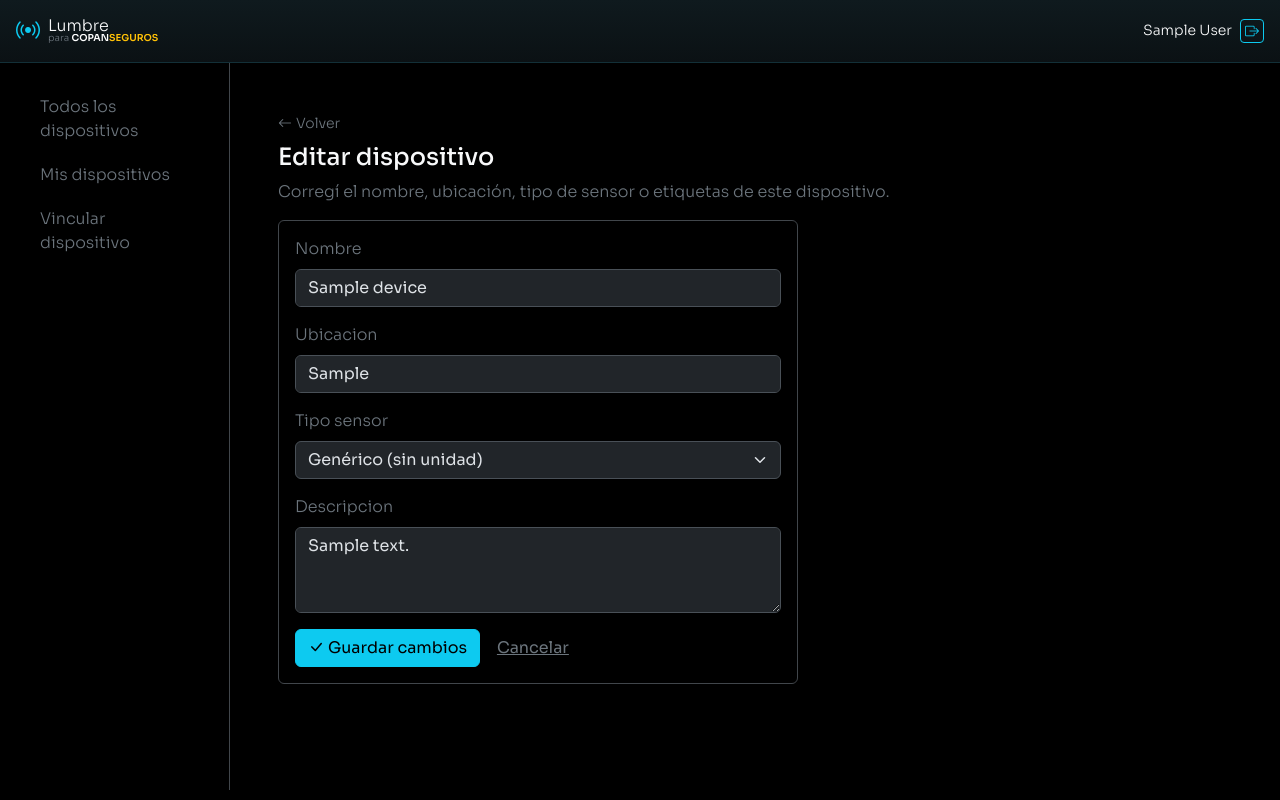
After one commit to delpianocp/esp32-tester, a Django app: page /00000000-0000-0000-0000-000000000001/editar/ in a window 1280 px wide. The commit adds this page. Run offline with Django 5.2, Linux system fonts and the light colour scheme; a user stored in the database is signed in; tables that the repository leaves empty hold one stand-in row (values such as "Sample post").

Commit message:
new editar sensores

```diff
--- a/devices/urls.py
+++ b/devices/urls.py
@@ -10,6 +10,7 @@ urlpatterns = [
     path("vincular/", views.solicitudes_vinculo, name="solicitudes_vinculo"),
     path("vincular/<int:solicitud_id>/", views.vincular_dispositivo, name="vincular"),
     path("vincular/<int:solicitud_id>/descartar/", views.descartar_solicitud, name="descartar_solicitud"),
+    path("<uuid:pk>/editar/", views.device_edit, name="edit"),
     path("<uuid:pk>/eliminar/", views.device_delete, name="delete"),
     path("<uuid:pk>/lecturas/pdf/", views.descargar_lecturas_pdf, name="lecturas_pdf"),
     path("<uuid:pk>/", views.device_detail, name="detail"),
--- a/devices/views.py
+++ b/devices/views.py
@@ -95,6 +95,26 @@ def device_create(request):
 def my_devices(request):
     devices = Device.objects.filter(owner=request.user)
     return render(request, "devices/my_devices.html", {"devices": devices})
+
+
+@login_required
+def device_edit(request, pk):
+    """
+    Permite corregir nombre, ubicación, tipo de sensor y etiquetas de
+    un dispositivo ya vinculado. Solo el dueño puede editarlo.
+    """
+    device = get_object_or_404(Device, pk=pk, owner=request.user)
+
+    if request.method == "POST":
+        form = VincularDeviceForm(request.POST, instance=device)
+        if form.is_valid():
+            form.save()
+            messages.success(request, f"'{device.nombre}' actualizado.")
+            return redirect("devices:detail", pk=device.pk)
+    else:
+        form = VincularDeviceForm(instance=device)
+
+    return render(request, "devices/device_edit.html", {"form": form, "device": device})
 
 
 @login_required
--- a/templates/devices/device_detail.html
+++ b/templates/devices/device_detail.html
@@ -108,6 +108,10 @@
             <code class="d-block bg-black bg-opacity-50 p-2 rounded text-break">{{ device.api_key }}</code>
         </div>
     </details>
+
+    <a href="{% url 'devices:edit' device.pk %}" class="btn btn-sm btn-outline-info mt-3">
+        <i class="bi bi-pencil me-1"></i>Editar nombre / tipo de sensor
+    </a>
 </details>
 {% endif %}
 
--- /dev/null
+++ b/templates/devices/device_edit.html
@@ -0,0 +1,46 @@
+{% extends "base.html" %}
+{% block title %}Editar {{ device.nombre }} — Lumbre{% endblock %}
+
+{% block content %}
+<a href="{% url 'devices:detail' device.pk %}" class="text-secondary small text-decoration-none">
+    <i class="bi bi-arrow-left me-1"></i>Volver
+</a>
+
+<h1 class="h4 text-light mt-2">Editar dispositivo</h1>
+<p class="text-secondary">
+    Corregí el nombre, ubicación, tipo de sensor o etiquetas de este dispositivo.
+</p>
+
+<div class="border border-secondary-subtle rounded p-3" style="max-width: 520px;">
+    <form method="post">
+        {% csrf_token %}
+        {% for field in form %}
+            <div class="mb-3" {% if field.name == "etiqueta_on" or field.name == "etiqueta_off" %}id="campo_{{ field.name }}"{% endif %}>
+                <label class="form-label text-secondary">{{ field.label }}</label>
+                {{ field }}
+                {% if field.help_text %}<div class="form-text text-secondary">{{ field.help_text }}</div>{% endif %}
+                {% for error in field.errors %}<div class="text-danger small">{{ error }}</div>{% endfor %}
+            </div>
+        {% endfor %}
+        <button type="submit" class="btn btn-info">
+            <i class="bi bi-check-lg me-1"></i>Guardar cambios
+        </button>
+        <a href="{% url 'devices:detail' device.pk %}" class="btn btn-link text-secondary">Cancelar</a>
+    </form>
+</div>
+
+<script>
+    const selectTipo = document.getElementById('id_tipo_sensor');
+    const campoOn = document.getElementById('campo_etiqueta_on');
+    const campoOff = document.getElementById('campo_etiqueta_off');
+
+    function actualizarVisibilidadEtiquetas() {
+        const esBinario = selectTipo.value === 'binario';
+        campoOn.style.display = esBinario ? 'block' : 'none';
+        campoOff.style.display = esBinario ? 'block' : 'none';
+    }
+
+    selectTipo.addEventListener('change', actualizarVisibilidadEtiquetas);
+    actualizarVisibilidadEtiquetas();
+</script>
+{% endblock %}
--- a/templates/devices/my_devices.html
+++ b/templates/devices/my_devices.html
@@ -46,6 +46,9 @@
         </div>
     </details>
 
+    <a href="{% url 'devices:edit' device.pk %}" class="btn btn-sm btn-outline-info mt-3">
+        <i class="bi bi-pencil me-1"></i>Editar
+    </a>
     <a href="{% url 'devices:delete' device.pk %}" class="btn btn-sm btn-outline-danger mt-3">
         <i class="bi bi-trash me-1"></i>Eliminar
     </a>
```
